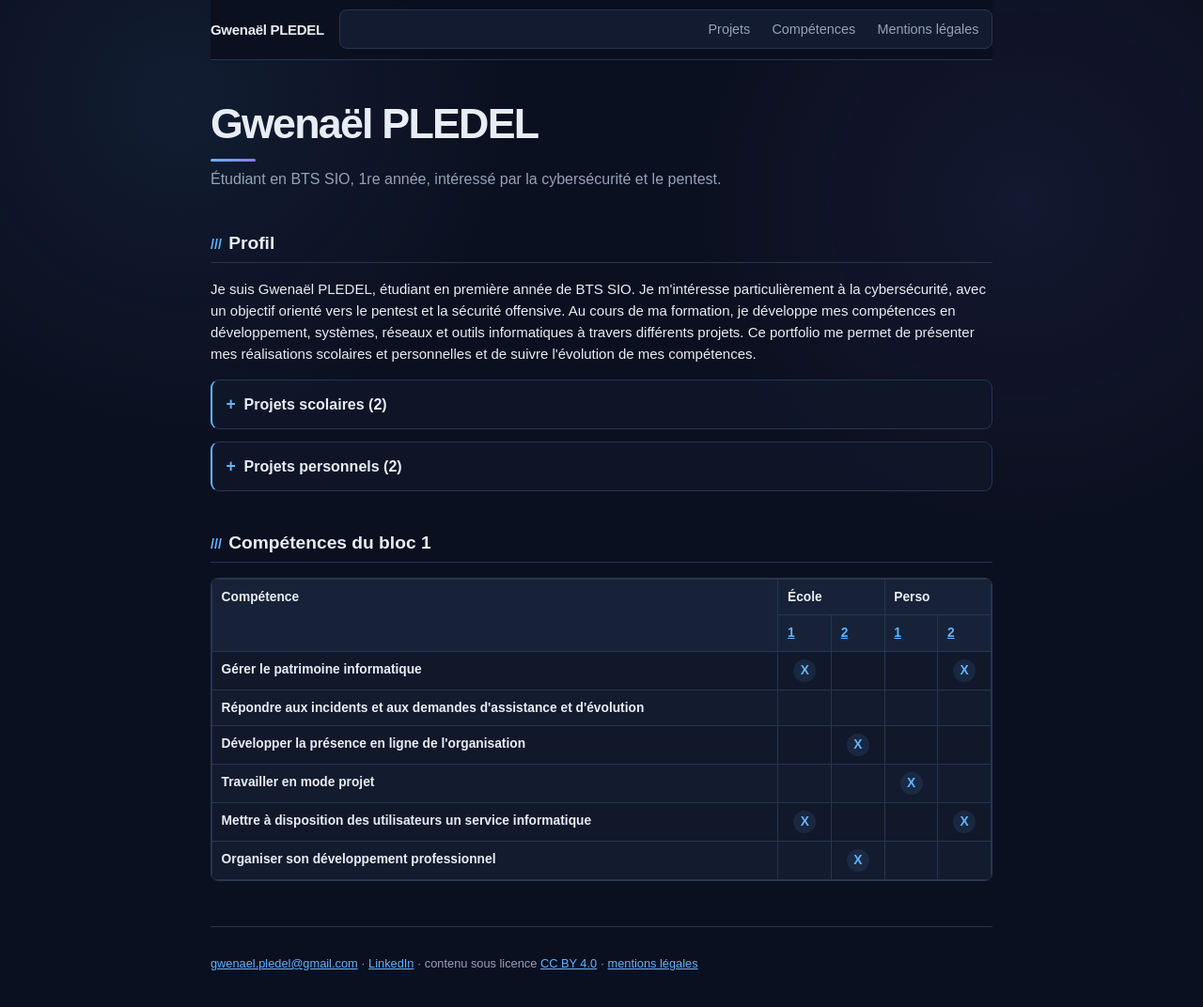
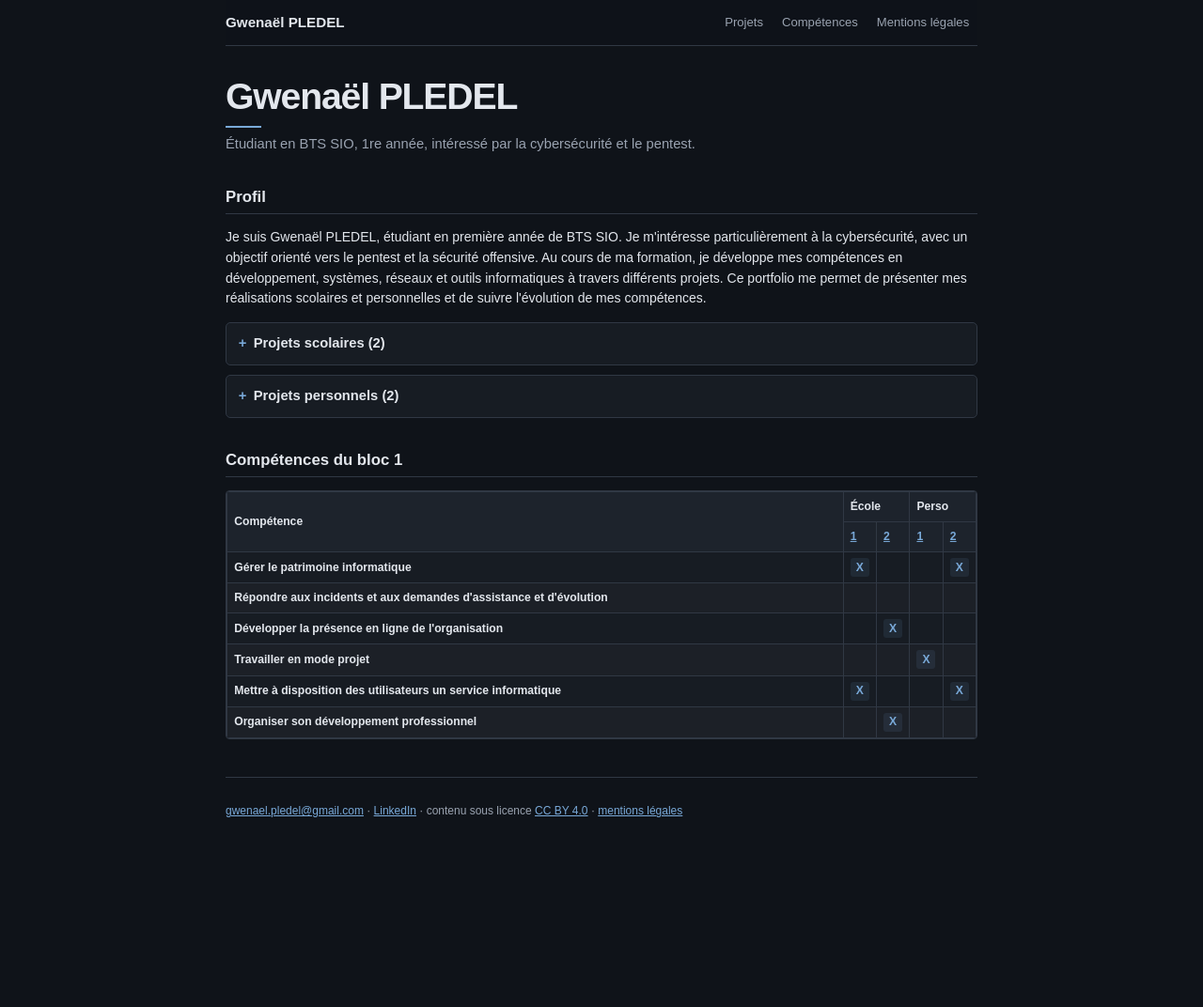
Before and after one commit to vzsca/Portfolio-Gwenael, a Jekyll site: the page built from index.html, in a window 1280 px wide and 1080 px high. Shown: the top 1072 px of the window at 94% size. Built offline with Jekyll 4.4.1, drawn with Linux system fonts in a browser that asks for light colours.

Commit message:
Simplifier le design et améliorer le tableau des compétences

```diff
--- a/css/style.css
+++ b/css/style.css
@@ -1,13 +1,11 @@
 :root {
-  --text: #e7edf5;
-  --muted: #94a3b8;
-  --accent: #63b3ff;
-  --accent-2: #8b7cff;
-  --background: #0b1020;
-  --surface: #11182a;
-  --surface-2: #172238;
-  --border: #263650;
-  --glow: rgba(99, 179, 255, .16);
+  --text: #e3e7ed;
+  --muted: #9aa3b1;
+  --accent: #79a9d8;
+  --background: #0f1319;
+  --surface: #171c23;
+  --surface-2: #1d232c;
+  --border: #303844;
 }
 
 * { box-sizing: border-box; }
@@ -17,74 +15,63 @@ html { scroll-behavior: smooth; }
 body {
   margin: 0;
   color: var(--text);
-  font: 15px/1.55 Arial, Helvetica, sans-serif;
-  background:
-    radial-gradient(circle at 15% 10%, rgba(99,179,255,.08), transparent 22rem),
-    radial-gradient(circle at 85% 20%, rgba(139,124,255,.07), transparent 22rem),
-    var(--background);
+  font: 14px/1.55 Arial, Helvetica, sans-serif;
+  background: var(--background);
 }
 
 header, main, footer {
-  width: min(100% - 2rem, 52rem);
+  width: min(100% - 2rem, 50rem);
   margin: 0 auto;
 }
 
 header {
-  padding: .65rem 0;
+  padding: .55rem 0;
   display: flex;
   align-items: center;
-  gap: 1rem;
-  background: rgba(11,16,32,.9);
   border-bottom: 1px solid var(--border);
   position: sticky;
   top: 0;
   z-index: 10;
-  backdrop-filter: blur(10px);
+  background: rgba(15,19,25,.96);
 }
 
 .site {
   margin: 0;
   font-weight: 700;
-  letter-spacing: -.02em;
+  font-size: .95rem;
   white-space: nowrap;
 }
 
 .site a {
   color: var(--text);
   text-decoration: none;
-  transition: color .2s ease;
 }
 
-.site a:hover { color: var(--accent); }
-
-nav { flex: 1; }
+nav {
+  margin-left: auto;
+}
 
 nav ul {
   list-style: none;
-  padding: .2rem;
+  padding: 0;
   margin: 0;
   display: flex;
-  justify-content: flex-end;
   gap: .15rem;
-  border: 1px solid var(--border);
-  border-radius: 8px;
-  background: rgba(23,34,56,.65);
 }
 
 nav a {
   display: block;
-  padding: .35rem .65rem;
-  border-radius: 6px;
+  padding: .3rem .55rem;
+  border-radius: 4px;
   color: var(--muted);
   text-decoration: none;
-  font-size: .9rem;
-  transition: color .2s ease, background .2s ease;
+  font-size: .82rem;
 }
 
 nav a:hover,
 nav a:focus {
   color: var(--text);
-  background: rgba(99,179,255,.1);
+  background: var(--surface-2);
 }
 
 nav a:focus-visible,
@@ -94,83 +81,72 @@ a:focus-visible {
 }
 
 main {
-  padding-top: .5rem;
-  animation: pageIn .45s ease both;
+  padding-top: .25rem;
+  animation: pageIn .25s ease both;
 }
 
 h1, h2, h3 { line-height: 1.25; }
 
 h1 {
-  font-size: clamp(2rem, 5vw, 2.8rem);
-  letter-spacing: -.04em;
-  margin: 2rem 0 .4rem;
+  font-size: clamp(1.8rem, 4vw, 2.45rem);
+  letter-spacing: -.03em;
+  margin: 1.6rem 0 .35rem;
 }
 
 h1::after {
   content: "";
   display: block;
-  width: 3rem;
-  height: 3px;
-  margin-top: .6rem;
-  border-radius: 99px;
-  background: linear-gradient(90deg, var(--accent), var(--accent-2));
-  animation: lineIn .6s ease both;
+  width: 2.4rem;
+  height: 2px;
+  margin-top: .45rem;
+  background: var(--accent);
 }
 
 h2 {
-  font-size: 1.2rem;
-  margin-top: 2.2rem;
-  padding: .5rem 0;
+  font-size: 1.05rem;
+  margin-top: 1.8rem;
+  padding: .4rem 0;
   border-bottom: 1px solid var(--border);
-  scroll-margin-top: 5rem;
+  scroll-margin-top: 4rem;
 }
 
 h2::before {
-  content: "///";
-  margin-right: .45rem;
-  color: var(--accent);
-  font-size: .75em;
+  content: "";
+  margin-right: 0;
 }
 
-h3 { font-size: 1rem; margin: 0 0 .25rem; }
+h3 {
+  font-size: .95rem;
+  margin: 0 0 .2rem;
+}
 
 a { color: var(--accent); }
 
 .sous-titre {
   color: var(--muted);
-  font-size: 1rem;
-  max-width: 44rem;
-  margin: 0 0 1.5rem;
+  font-size: .92rem;
+  margin: 0 0 1.2rem;
 }
 
-.meta { color: var(--muted); font-size: .82rem; }
+.meta {
+  color: var(--muted);
+  font-size: .78rem;
+}
 
 .section-repliable {
-  background: rgba(17,24,42,.82);
+  background: var(--surface);
   border: 1px solid var(--border);
-  border-left: 2px solid var(--accent);
-  border-radius: 9px;
-  margin: .8rem 0;
+  border-radius: 5px;
+  margin: .65rem 0;
   overflow: hidden;
-  transition: border-color .2s ease, box-shadow .2s ease;
-}
-
-.section-repliable:hover {
-  border-color: #365274;
-  box-shadow: 0 8px 22px rgba(0,0,0,.16);
 }
 
 .section-repliable > summary {
   cursor: pointer;
   list-style: none;
-  padding: .75rem .9rem;
+  padding: .65rem .8rem;
   font-weight: 700;
-  font-size: 1rem;
-  transition: background .2s ease;
-}
-
-.section-repliable > summary:hover {
-  background: rgba(99,179,255,.06);
+  font-size: .92rem;
 }
 
 .section-repliable > summary::-webkit-details-marker { display: none; }
@@ -178,29 +154,22 @@ a { color: var(--accent); }
 .section-repliable > summary::before {
   content: "+";
   display: inline-block;
-  width: 1.2rem;
+  width: 1rem;
   color: var(--accent);
-  font-size: 1.1rem;
 }
 
 .section-repliable[open] > summary::before { content: "−"; }
 
-.section-contenu { padding: .05rem .9rem .8rem; }
+.section-contenu { padding: .05rem .8rem .65rem; }
 
-.section-contenu > :first-child { margin-top: .5rem; }
+.section-contenu > :first-child { margin-top: .45rem; }
 
 .carte {
-  background: rgba(17,24,42,.75);
+  background: #141920;
   border: 1px solid var(--border);
-  border-radius: 7px;
-  padding: .8rem .9rem;
-  margin: .6rem 0;
-  transition: transform .18s ease, border-color .18s ease;
-}
-
-.carte:hover {
-  transform: translateY(-2px);
-  border-color: #3d5b7e;
+  border-radius: 4px;
+  padding: .65rem .75rem;
+  margin: .45rem 0;
 }
 
 .carte h3 a {
@@ -210,41 +179,43 @@ a { color: var(--accent); }
 
 .carte h3 a:hover { color: var(--accent); }
 
-.carte p { margin: .2rem 0; }
+.carte p { margin: .15rem 0; }
 
 .defile {
   overflow-x: auto;
   border: 1px solid var(--border);
-  border-radius: 8px;
+  border-radius: 4px;
 }
 
 table {
   border-collapse: collapse;
   width: 100%;
-  min-width: 34rem;
+  min-width: 31rem;
   background: var(--surface);
-  font-size: .86rem;
+  font-size: .76rem;
 }
 
 th, td {
   border: 1px solid var(--border);
-  padding: .5rem .6rem;
+  padding: .38rem .45rem;
   text-align: left;
-  vertical-align: top;
+  vertical-align: middle;
 }
 
 thead th {
   background: var(--surface-2);
-  color: var(--text);
+  font-weight: 700;
+  white-space: nowrap;
 }
 
-tbody tr { transition: background .15s ease; }
-tbody tr:nth-child(even) { background: rgba(23,34,56,.3); }
-tbody tr:hover { background: rgba(99,179,255,.06); }
+tbody tr:nth-child(even) {
+  background: rgba(255,255,255,.018);
+}
 
 td.case {
+  width: 2rem;
+  min-width: 2rem;
   text-align: center;
-  min-width: 2.2rem;
   font-weight: 700;
 }
 
@@ -252,74 +223,60 @@ td.case a {
   display: inline-flex;
   align-items: center;
   justify-content: center;
-  min-width: 1.5rem;
-  min-height: 1.5rem;
-  border-radius: 50%;
-  background: rgba(99,179,255,.1);
+  width: 1.25rem;
+  height: 1.25rem;
+  border-radius: 3px;
+  background: rgba(121,169,216,.1);
   color: var(--accent);
   text-decoration: none;
-  transition: transform .15s ease;
 }
-
-td.case a:hover { transform: scale(1.1); }
 
 img {
   display: block;
-  width: auto;
-  max-width: 72%;
-  max-height: 560px;
+  max-width: 70%;
+  max-height: 520px;
   height: auto;
-  margin: .75rem 0;
+  margin: .65rem 0;
   border: 1px solid var(--border);
-  border-radius: 7px;
-  box-shadow: 0 6px 18px rgba(0,0,0,.18);
-  transition: transform .2s ease;
+  border-radius: 4px;
 }
 
-img:hover { transform: translateY(-2px); }
-
 code {
-  color: #b9d9ff;
-  background: rgba(99,179,255,.08);
-  padding: .08rem .25rem;
-  border-radius: 3px;
+  color: #b9cde2;
+  background: #1b222b;
+  padding: .05rem .2rem;
+  border-radius: 2px;
 }
 
 footer {
-  margin-top: 3rem;
-  padding: 1rem 0 2rem;
+  margin-top: 2.5rem;
+  padding: .9rem 0 1.5rem;
   color: var(--muted);
-  font-size: .8rem;
+  font-size: .75rem;
   border-top: 1px solid var(--border);
 }
 
 @keyframes pageIn {
-  from { opacity: 0; transform: translateY(8px); }
-  to { opacity: 1; transform: translateY(0); }
-}
-
-@keyframes lineIn {
-  from { width: 0; opacity: 0; }
-  to { width: 3rem; opacity: 1; }
+  from { opacity: 0; }
+  to { opacity: 1; }
 }
 
 @media (prefers-reduced-motion: reduce) {
   html { scroll-behavior: auto; }
-  *, *::before, *::after {
-    animation-duration: .01ms !important;
-    animation-iteration-count: 1 !important;
-    transition-duration: .01ms !important;
-  }
+  *, *::before, *::after { animation: none !important; }
 }
 
 @media (max-width: 600px) {
   header {
     align-items: flex-start;
     flex-direction: column;
-    gap: .4rem;
+    gap: .35rem;
   }
 
-  nav { width: 100%; }
+  nav {
+    width: 100%;
+    margin-left: 0;
+  }
 
   nav ul { justify-content: flex-start; }
 
@@ -327,6 +284,4 @@ footer {
     max-width: 100%;
     max-height: none;
   }
-
-  h1 { margin-top: 1.5rem; }
 }
```
